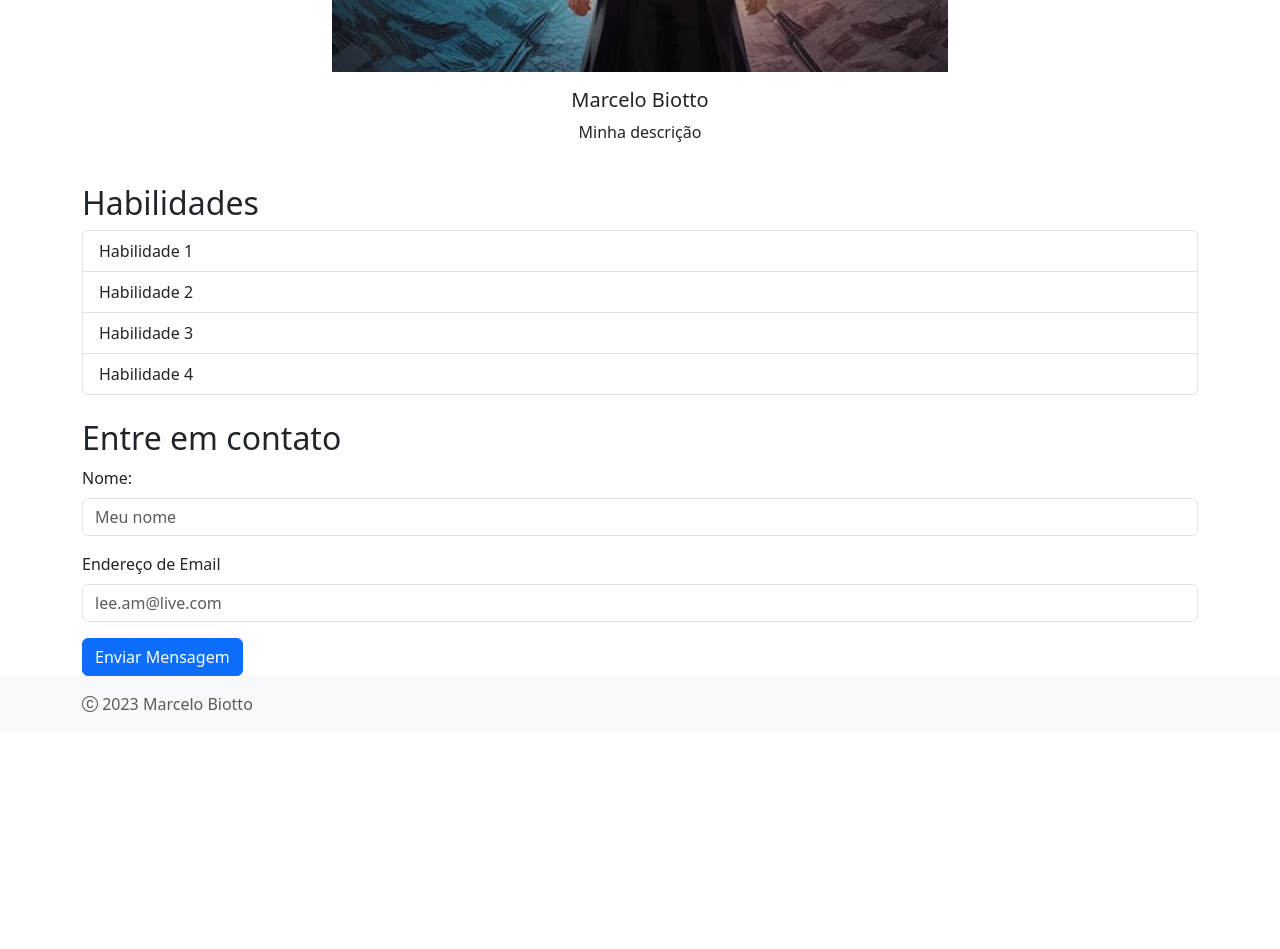
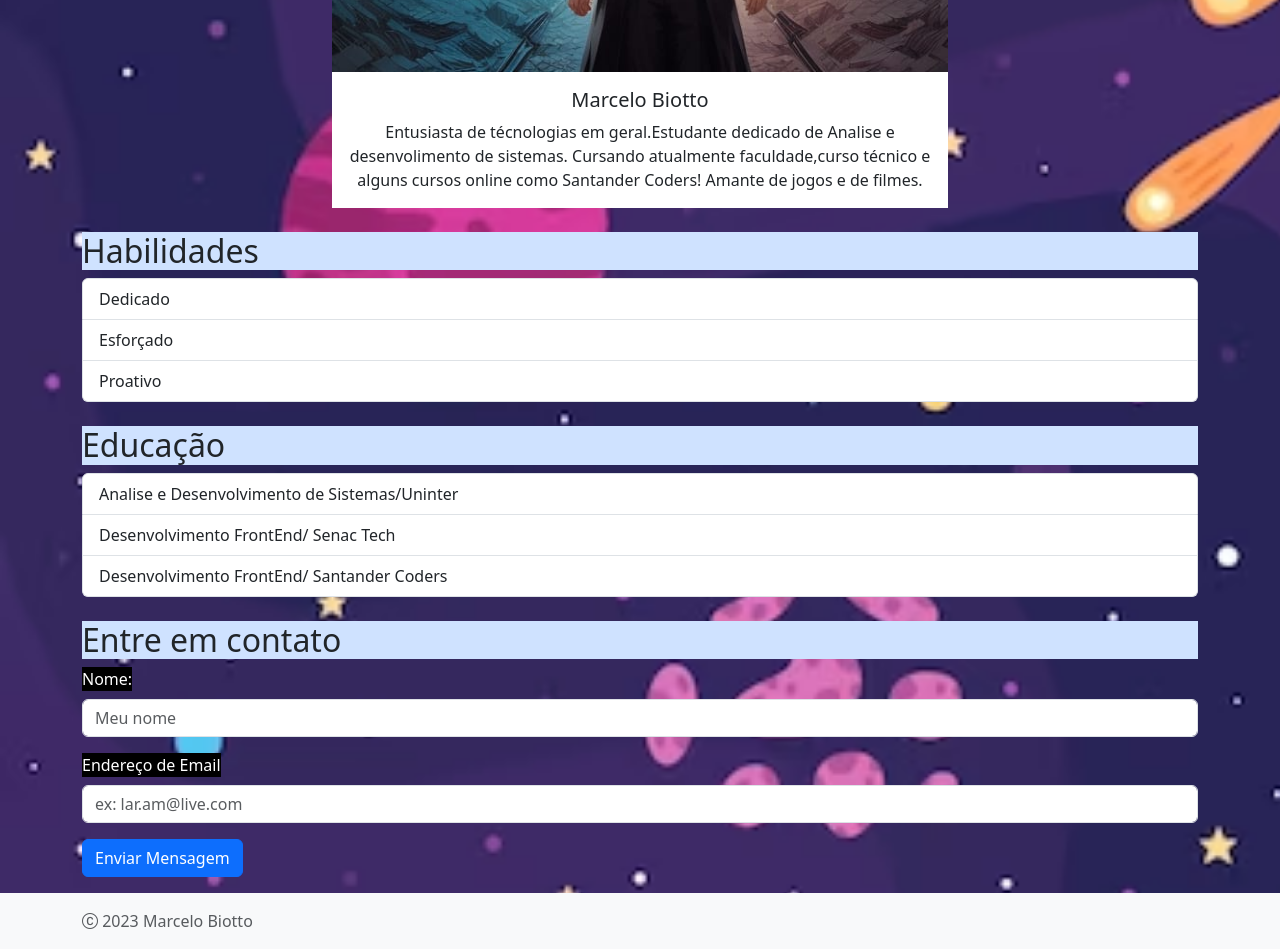
Before and after one commit to MarceloBiotto/bootstrapApresentacao, a plain HTML site: page index.html in a window 1280 px wide. Shown: the part 600-1549 px from the top of the page. Before the commit the page ends 1332 px from the top, so only its background shows below. Drawn offline with nearby package versions, Linux system fonts and the light colour scheme.

Commit message:
fazendo alteracoes do backgroun e alguns estilos

```diff
--- /dev/null
+++ b/css/style.css
@@ -0,0 +1,7 @@
+body{
+    background-image: url("/img/fundo-de-galaxia-de-desenho-animado_23-2148973163.avif");
+    background-repeat: no-repeat;
+
+    background-size: cover;
+
+}
--- a/index.html
+++ b/index.html
@@ -12,6 +12,7 @@
       rel="stylesheet"
       href="https://cdn.jsdelivr.net/npm/bootstrap-icons@1.11.2/font/bootstrap-icons.min.css"
     />
+    <link rel="stylesheet" href="./css/style.css">
   </head>
   <body>
     <nav class="navbar navbar-expand-lg navbar-light bg-light">
@@ -27,26 +28,37 @@
         <img src="img/5497551a-6c30-4df1-b656-d4a09c7fdaca.jpg" alt="eu" class="d-none d-xl-block">
         <div class="card-body">
           <h5 class="card-title text-center">Marcelo Biotto</h5>
-          <p class="card-text text-center">Minha descrição</p>
+          <p class="card-text text-center">Entusiasta de técnologias em geral.Estudante dedicado de Analise e desenvolimento de sistemas.
+            Cursando atualmente faculdade,curso técnico e alguns cursos online como Santander Coders!
+            Amante de jogos e de filmes.</p>
         </div>
       </div>
     </div>
 
+    <div class="container mt-4 ">
+      <h2 class="bg-primary-subtle">Habilidades</h2>
+      <ul class="list-group">
+        <li class="list-group-item ">Dedicado</li>
+        <li class="list-group-item">Esforçado</li>
+        <li class="list-group-item">Proativo</li>
+
+      </ul>
+    </div>
     <div class="container mt-4">
-      <h2>Habilidades</h2>
+      <h2 class="bg-primary-subtle">Educação</h2>
       <ul class="list-group">
-        <li class="list-group-item">Habilidade 1</li>
-        <li class="list-group-item">Habilidade 2</li>
-        <li class="list-group-item">Habilidade 3</li>
-        <li class="list-group-item">Habilidade 4</li>
+        <li class="list-group-item " >Analise e Desenvolvimento de Sistemas/Uninter</li>
+        <li class="list-group-item">Desenvolvimento FrontEnd/ Senac Tech</li>
+        <li class="list-group-item">Desenvolvimento FrontEnd/ Santander Coders</li>
+
       </ul>
     </div>
 
-    <div class="container mt-4">
-      <h2>Entre em contato</h2>
+    <div class="container mt-4 dark-bg-subtle">
+      <h2 class="bg-primary-subtle">Entre em contato</h2>
       <form>
         <div class="mb-3">
-          <label for="nome" class="form-label">Nome: </label>
+          <label for="nome" class="form-label bg-black text-bg-dark"">Nome: </label>
           <input
             type="text"
             class="form-control"
@@ -55,21 +67,21 @@
           />
         </div>
         <div class="mb-3">
-          <label for="email" class="form-label">Endereço de Email</label>
+          <label for="email" class="form-label bg-black text-bg-dark"">Endereço de Email</label>
           <input
             type="email"
             class="form-control"
             id="email"
-            placeholder="lee.am@live.com"
+            placeholder="ex: lar.am@live.com"
           />
         </div>
-        <button type="submit" class="btn btn-primary ">Enviar Mensagem</button>
+        <button type="submit" class="btn btn-primary mb-3 text-center">Enviar Mensagem</button>
       </form>
     </div>
 
     <footer class="footer mt-auto py-3 bg-light">
       <div class="container">
-        <span class="text-muted">
+        <span class="text-muted ">
           <i class="bi bi-c-circle"></i> 2023 Marcelo Biotto</span
         >
       </div>
```
Also changed, not shown: img/fundo-de-galaxia-de-desenho-animado_23-2148973163.avif (added).
